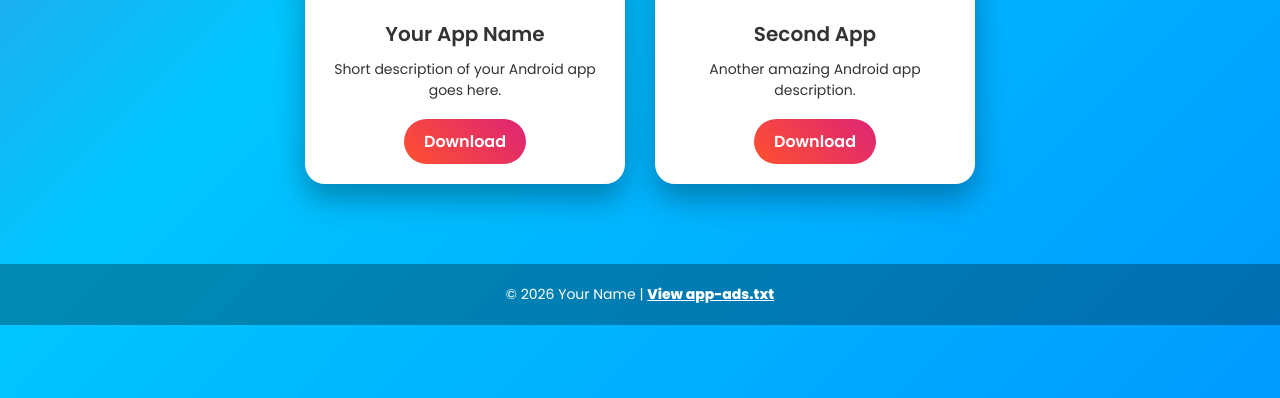
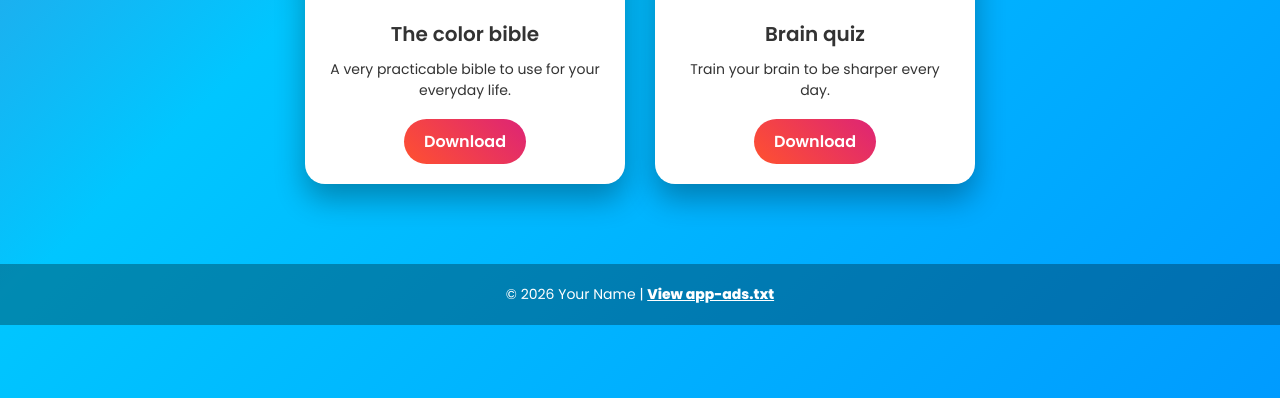
Before and after one commit to dedzuzzy/repos, a plain HTML site: page index.html in a window 1280 px wide. Shown: the part 402-800 px from the top of the page. Drawn offline with Linux system fonts and the light colour scheme.

Commit message:
Update index.html

```diff
--- a/index.html
+++ b/index.html
@@ -118,8 +118,8 @@ footer a{
     <!-- APP 1 -->
     <div class="card">
         <img src="https://via.placeholder.com/100" class="app-logo">
-        <div class="app-title">Your App Name</div>
-        <div class="app-desc">Short description of your Android app goes here.</div>
+        <div class="app-title">The color bible</div>
+        <div class="app-desc">A very practicable bible to use for your everyday life.</div>
         <a href="https://play.google.com/store/apps/details?id=com.yourapp.package"
            target="_blank"
            class="download-btn">
@@ -130,8 +130,8 @@ footer a{
     <!-- APP 2 -->
     <div class="card">
         <img src="https://via.placeholder.com/100" class="app-logo">
-        <div class="app-title">Second App</div>
-        <div class="app-desc">Another amazing Android app description.</div>
+        <div class="app-title">Brain quiz</div>
+        <div class="app-desc">Train your brain to be sharper every day.</div>
         <a href="https://play.google.com/store/apps/details?id=com.second.app"
            target="_blank"
            class="download-btn">
```
